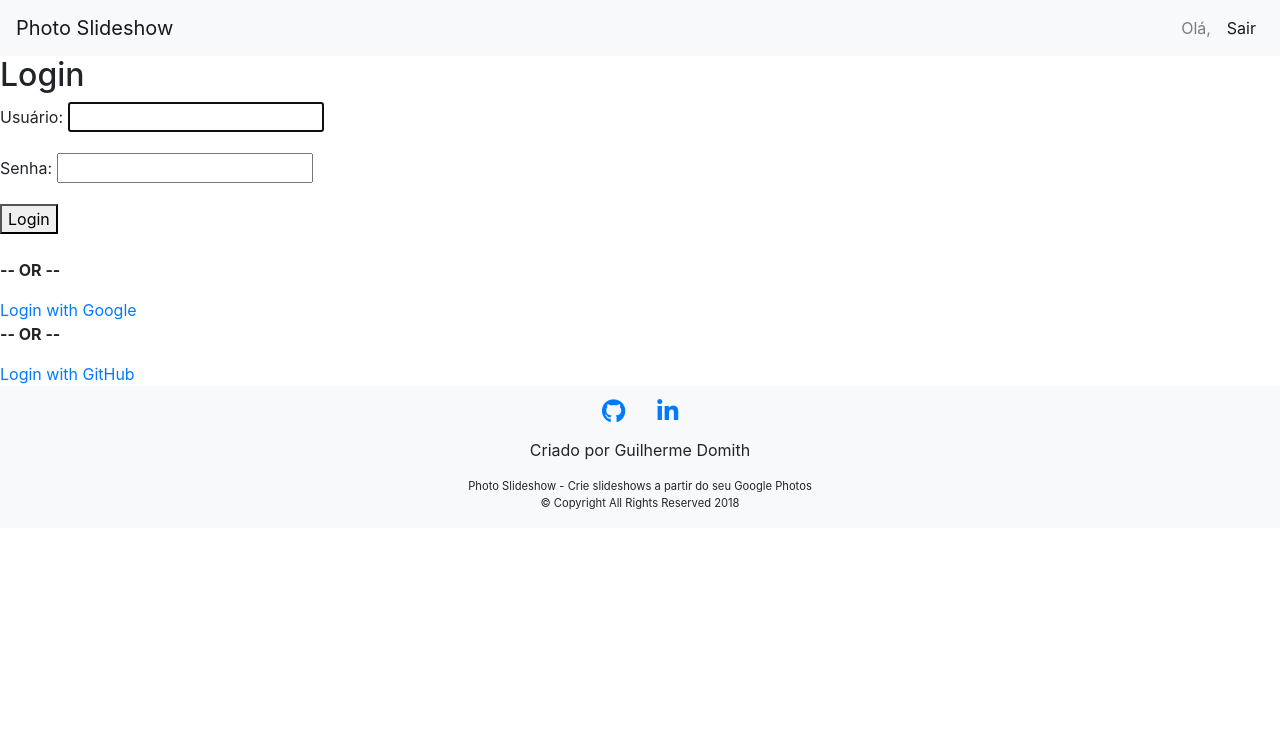
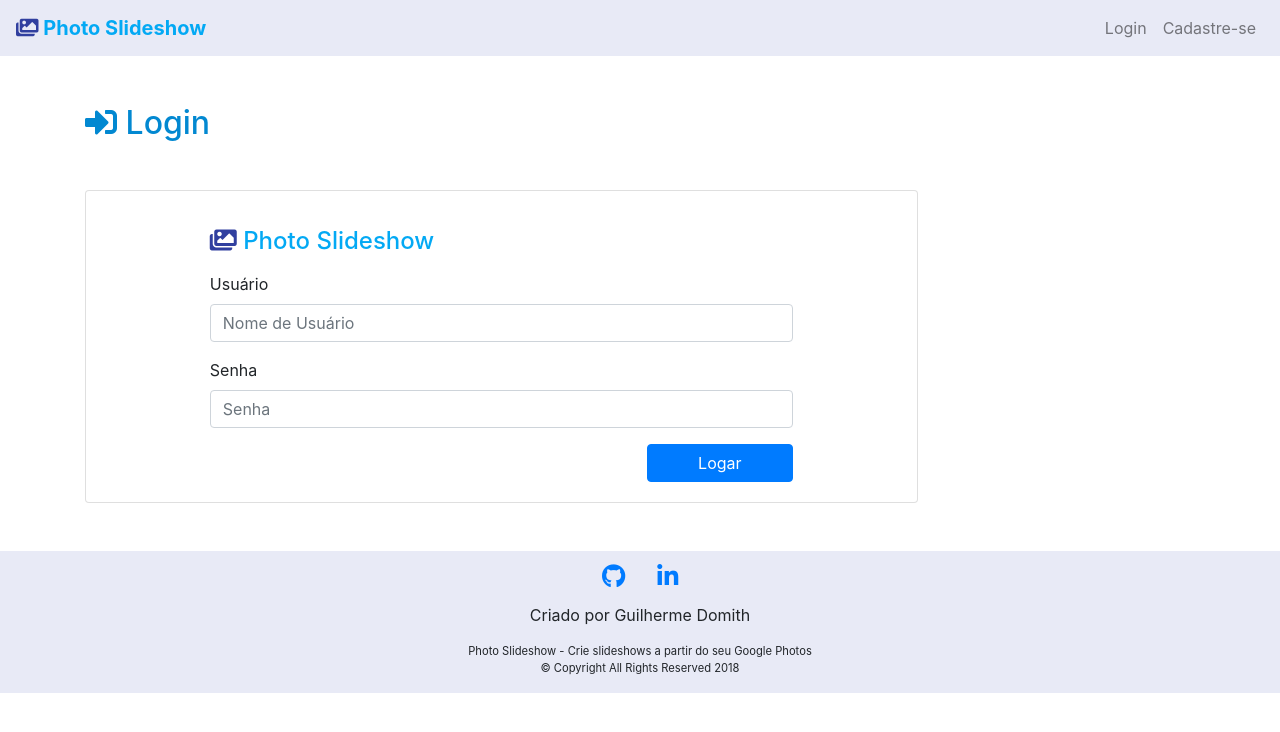
Before and after one commit to GuilhermeDomith/photoslideshow, a Django app: page /usuario/login/ in a window 1280 px wide. Shown: the top 732 px of the page. Run offline with Django 3.2, Linux system fonts and the light colour scheme; some libraries are stand-ins or nearby versions.

Commit message:
Estilo na tela de login e cadastro

```diff
--- /dev/null
+++ b/photos/static/photos/css/base.css
@@ -0,0 +1,28 @@
+#html, body{
+    height: 100%;
+}
+
+#icone-logo{
+    color: #303F9F;
+}
+
+#icone-logo+span{
+    color: #03A9F4;
+}
+
+#navbar, #footer{
+    background-color: #E8EAF6;
+}
+
+.titulo-pagina{
+    color: #0288D1;
+}
+
+i.fa-external-link-alt{
+    color: #dddddd;
+}
+
+i.fa-play,
+i.fa-external-link-alt{
+    font-size: .8rem;
+}
--- a/photos/templates/photos/base/base.html
+++ b/photos/templates/photos/base/base.html
@@ -12,7 +12,13 @@
         crossorigin="anonymous">
     <link rel="stylesheet" href="https://use.fontawesome.com/releases/v5.4.2/css/all.css" integrity="sha384-/rXc/GQVaYpyDdyxK+ecHPVYJSN9bmVFBvjA/9eOB+pb3F2w2N6fc5qB9Ew5yIns"
         crossorigin="anonymous">
+    <link href="https://fonts.googleapis.com/icon?family=Material+Icons" rel="stylesheet">
     <script src="https://code.jquery.com/jquery-3.3.1.min.js"></script>
+
+    <!-- <link rel="shortcut icon" href="favicon.ico" type="image/x-icon"/>-->
+    <!-- <link rel="shortcut icon" href="{% static 'photos/icon/images-solid.svg' %}" type="image/svg"> -->
+    <link rel="shortcut icon" href="{% static 'photos/icon/images-solid.ico' %}" type="image/ico">
+    <link rel="stylesheet" href="{% static 'photos/css/base.css' %}">
     <title>Photo Slideshow</title>
 </head>
 
--- a/photos/templates/photos/base/footer.html
+++ b/photos/templates/photos/base/footer.html
@@ -1,4 +1,4 @@
-<div class="nav bg-light">
+<div id="footer" class="nav">
     <div class="container">
 
         <ul class="nav justify-content-center">
--- a/photos/templates/photos/base/header.html
+++ b/photos/templates/photos/base/header.html
@@ -1,19 +1,33 @@
-<nav class="navbar navbar-expand-lg navbar-light bg-light">
-    <a class="navbar-brand" href="{% url 'photos:index' %}">Photo Slideshow</a>
+<nav id="navbar" class="navbar navbar-expand-lg navbar-light">
+    <a class="navbar-brand font-weight-bold" href="{% url 'photos:index' %}">
+        <i id="icone-logo" class="fas fa-images"></i>
+        <span>Photo Slideshow</span>
+    </a>
 
     <button class="navbar-toggler" type="button" data-toggle="collapse" data-target="#navbarSupportedContent"
         aria-controls="navbarSupportedContent" aria-expanded="false" aria-label="Toggle navigation">
         <span class="navbar-toggler-icon"></span>
     </button>
 
-    <div class="collapse navbar-collapse" id="navbarSupportedContent" >
+    <div class="collapse navbar-collapse" id="navbarSupportedContent">
         <ul class="navbar-nav ml-auto">
-            <li class="nav-item">
+            {% if user.is_autenticated %}
+            <li class="nav-item active">
                 <span class="nav-link">Olá, {{ user.username }}</span>
             </li>
-            <li class="nav-item active">
+            <li class="nav-item">
                 <a class="nav-link" href="{% url 'usuario:logout' %}">Sair</a>
             </li>
+
+            {% else %}
+            <li class="nav-item">
+                <a class="nav-link" href="{% url 'usuario:login' %}">Login</a>
+            </li>
+            <li class="nav-item">
+                <a class="nav-link" href="{% url 'usuario:cadastro' %}">Cadastre-se</a>
+            </li>
+
+            {% endif %}
         </ul>
     </div>
 </nav>
--- a/photos/templates/photos/configuracao.html
+++ b/photos/templates/photos/configuracao.html
@@ -24,7 +24,10 @@
             <div class="row">
                 <!-- Titulo -->
                 <div class="col-12 p-2">
-                    <h2 class="mt-sm-5 mt-3">Configurações do Slideshow</h2>
+                    <h2 class="mt-sm-5 mt-3 titulo-pagina">
+                        <i class="fas fa-cogs"></i>
+                        Configuração
+                    </h2>
                     <p class="text-justify">
                         Selecione as configurações desejadas para o seu slideshow.
                     </p>
--- a/usuario/templates/registration/login.html
+++ b/usuario/templates/registration/login.html
@@ -2,15 +2,39 @@
 
 
 {% block main %}
-  <h2>Login</h2>
-  <form method="post">
-    {% csrf_token %}
-    {{ form.as_p }}
-    <button type="submit">Login</button>
-  </form>
-   <br>
-  <p><strong>-- OR --</strong></p>
-  <a href="{% url 'social:begin' 'google-oauth2' %}">Login with Google</a><br>
-  <p><strong>-- OR --</strong></p>
-  <a href="{% url 'social:begin' 'github' %}">Login with GitHub</a><br>
+<div class="container pb-sm-5 pb-3">
+
+  <h2 class="mt-sm-5 mt-3 titulo-pagina">
+      <i class="fas fa-sign-in-alt"></i>
+    Login
+  </h2>
+
+  <div class="card mt-sm-5 mt-3 w-75" style="width: 18rem;">
+    <form method="post">
+      {% csrf_token %}
+
+      <div class="card-body w-75 mx-auto">
+
+        <h4 class="card-title mt-3 mb-3">
+          <i id="icone-logo" class="fas fa-images"></i>
+          <span>Photo Slideshow</span>
+        </h4>
+
+        <div class="form-group">
+          <label for="text_usuario">Usuário</label>
+          <input type="text" class="form-control" name="username" id="text_usuario" placeholder="Nome de Usuário">
+        </div>
+        <div class="form-group">
+          <label for="password">Senha</label>
+          <input type="password" class="form-control" name="password" id="password" placeholder="Senha">
+        </div>
+
+        <div class="text-right">
+          <button type="submit" class="btn btn-primary w-25" style="min-width: 60px;">Logar</butt>
+        </div>
+      </div>
+    </form>
+  </div>
+</div>
+
 {% endblock %}
```
Also changed, not shown: photos/templates/photos/index.html (+12 -4 lines), photos/templates/photos/selecao.html (+12 -18 lines), photos/templates/photos/slideshow.html (+25 -6 lines), usuario/templates/auth/user_form.html (+56 -6 lines), db.sqlite3, photos/static/photos/css/style.css (deleted), photos/static/photos/icon/images-solid.ico (added), temp.jpg.
